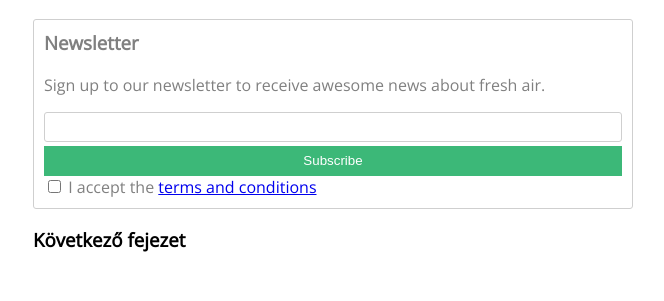
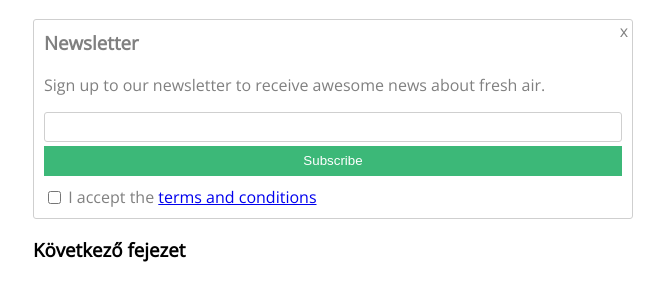
Before and after one commit to kavas74/gyakorlas, a plain HTML site: page index.html in a window 1280 px wide. Shown: the part 67-368 px from the top of the page, without its empty margins (307-971 px from the left). Drawn offline with nearby package versions, Linux system fonts and the light colour scheme.

Commit message:
Add files via upload

```diff
--- a/index.html
+++ b/index.html
@@ -21,6 +21,11 @@
         <input type="checkbox" id="terms">
         <label for="terms">I accept the <a href="http://" target="_blank"> terms and conditions</a></label>
     </form>
+
+        <div id="closex">
+            x
+        </div>
+
     </div>
     <h3>Következő fejezet</h3>
 </div>
--- a/style.css
+++ b/style.css
@@ -14,7 +14,10 @@ body{
     border:thin solid #cfcfcf ;
     border-radius:3px;
     padding:10px ;
+    position: relative;
+    padding-bottom: 10px;
 }
+
 
 .newsletter button{
     background-color: #3cb878;
@@ -23,6 +26,7 @@ body{
     display: block;
     width: 100%;
     height: 30px;
+    margin-bottom: 10px;
 }
 
 .newsletter input#email{
@@ -38,3 +42,14 @@ body{
 .newsletter h3{
     margin-top: 0;
 }
+
+.newsletter #terms {
+    position: relative;
+    top: 1px;
+}
+
+.newsletter #closex{
+    position: absolute;
+    top: 0;
+    right: 4px;
+}
```
